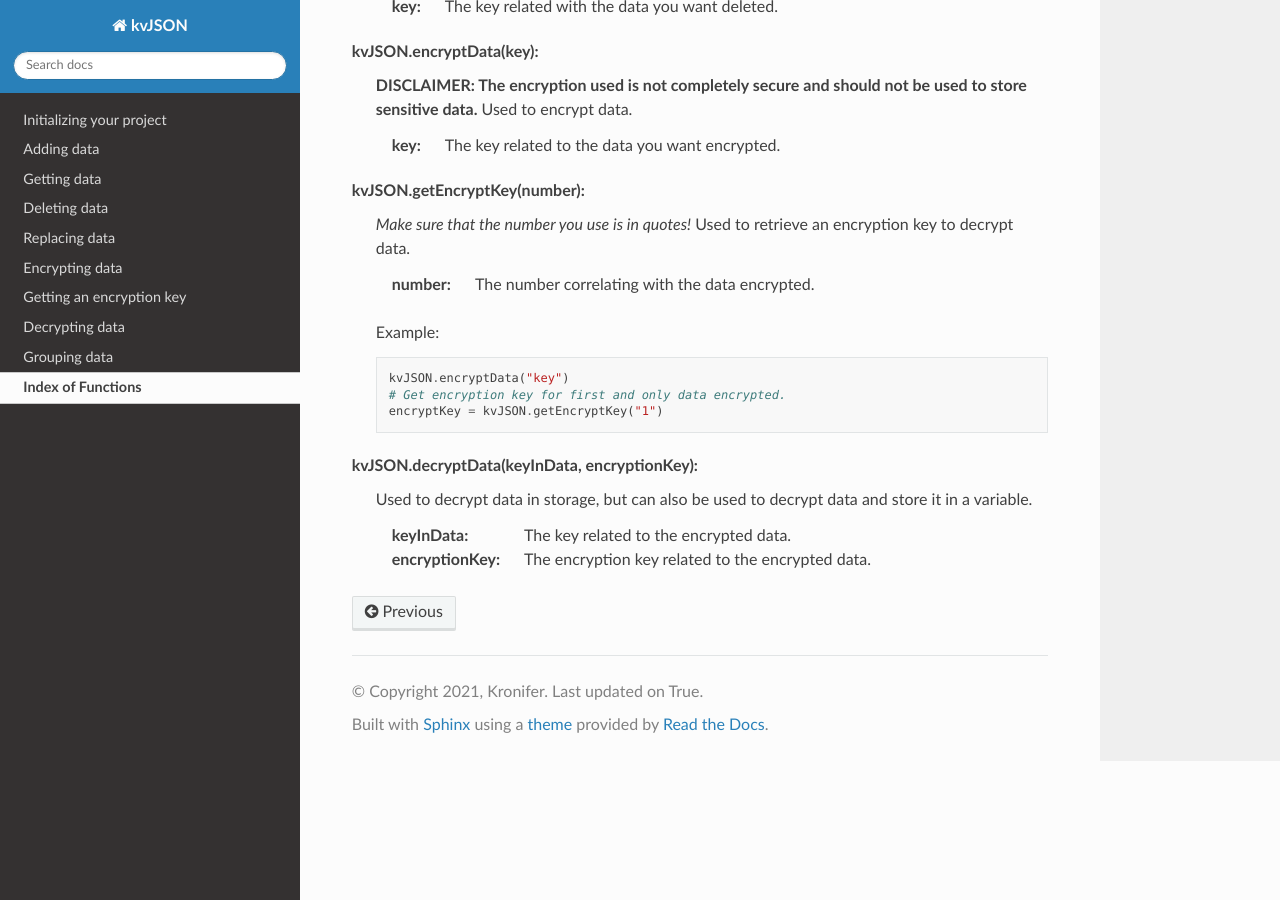
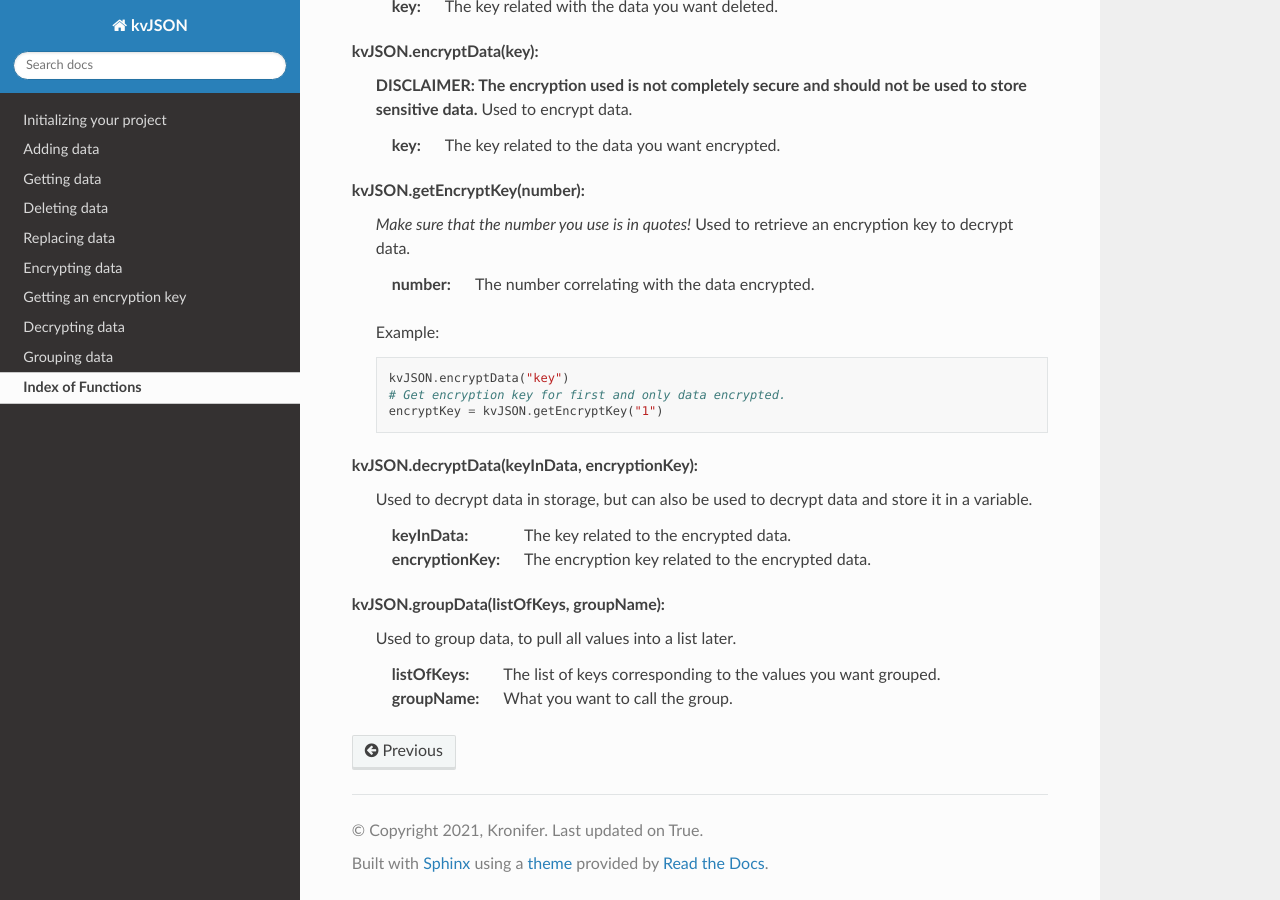
Before and after one commit to Kronifer/kvJSON-docs, a Sphinx documentation site: the page built from docs/Function-index.rst, in a window 1280 px wide and 900 px high, scrolled down 740 px. Built offline with Sphinx 7.4.7 and the Read the Docs theme 2.0.0, drawn with Linux system fonts in a browser that asks for light colours.

Commit message:
Added groupData to function index.

```diff
--- a/docs/Function-index.rst
+++ b/docs/Function-index.rst
@@ -62,4 +62,13 @@ kvJSON.decryptData(keyInData, encryptionKey):
     Used to decrypt data in storage, but can also be used to decrypt data and store it in a variable.
 
     :keyInData: The key related to the encrypted data.
+
     :encryptionKey: The encryption key related to the encrypted data.
+
+
+kvJSON.groupData(listOfKeys, groupName):
+    Used to group data, to pull all values into a list later.
+
+    :listOfKeys: The list of keys corresponding to the values you want grouped.
+
+    :groupName: What you want to call the group.
```
